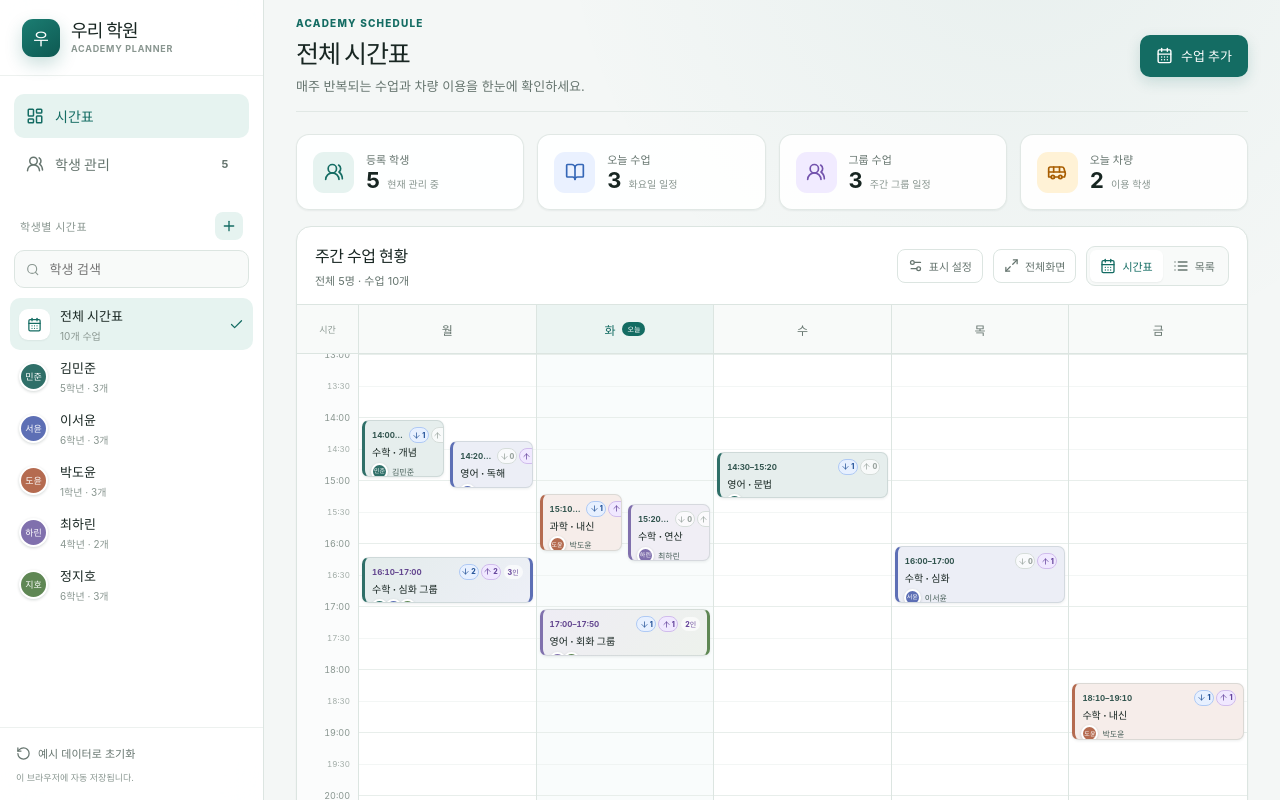
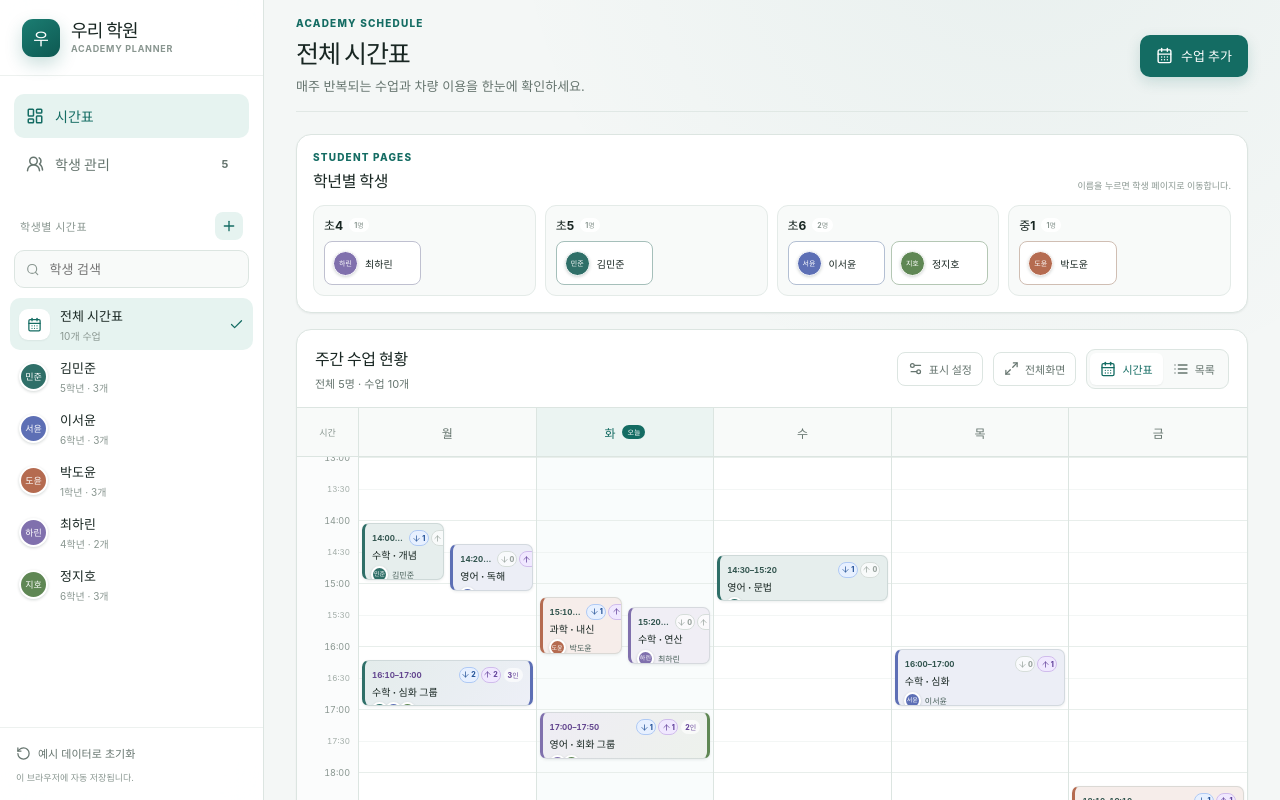
Before and after one commit to despite0506-rgb/ideal-tribble, a React (Vite) app: page / in a window 1280 px wide. Shown: the top 800 px of the page. Built offline with nearby package versions, Linux system fonts and the light colour scheme.

Commit message:
Group student shortcuts by grade

```diff
--- a/src/App.tsx
+++ b/src/App.tsx
@@ -32,6 +32,8 @@ import {
   WEEKDAYS,
   createId,
   formatDuration,
+  getStudentGradeGroup,
+  gradeGroupSortValue,
   getScheduleColumns,
   getTodayWeekday,
   layoutLessons,
@@ -384,6 +386,53 @@ function StatCard({ icon, label, value, hint, tone }: { icon: React.ReactNode; l
         <small>{hint}</small>
       </div>
     </article>
+  )
+}
+
+function StudentQuickLinks({ students, onOpenStudent }: { students: Student[]; onOpenStudent: (studentId: string) => void }) {
+  const groups = useMemo(() => {
+    const grouped = new Map<string, Student[]>()
+    students.forEach((student) => {
+      const label = getStudentGradeGroup(student)
+      grouped.set(label, [...(grouped.get(label) ?? []), student])
+    })
+    return [...grouped.entries()]
+      .map(([label, groupStudents]) => ({
+        label,
+        students: groupStudents.sort((a, b) => a.name.localeCompare(b.name, 'ko')),
+      }))
+      .sort((a, b) => gradeGroupSortValue(a.label) - gradeGroupSortValue(b.label) || a.label.localeCompare(b.label, 'ko'))
+  }, [students])
+
+  return (
+    <section className="student-quick-panel" aria-labelledby="student-quick-title">
+      <header>
+        <div><span className="eyebrow">STUDENT PAGES</span><h2 id="student-quick-title">학년별 학생</h2></div>
+        <span>이름을 누르면 학생 페이지로 이동합니다.</span>
+      </header>
+      <div className="grade-groups">
+        {groups.map((group) => (
+          <section className="grade-group" key={group.label}>
+            <h3>{group.label}<span>{group.students.length}명</span></h3>
+            <div>
+              {group.students.map((student) => (
+                <button
+                  type="button"
+                  className="student-quick-button"
+                  style={{ '--student-color': student.color } as CSSProperties}
+                  key={student.id}
+                  onClick={() => onOpenStudent(student.id)}
+                  aria-label={`${group.label} ${student.name} 학생 페이지 열기`}
+                >
+                  <Avatar student={student} size="sm" />
+                  <span>{student.name}</span>
+                </button>
+              ))}
+            </div>
+          </section>
+        ))}
+      </div>
+    </section>
   )
 }
 
@@ -1131,12 +1180,7 @@ export default function App() {
 
         {view === 'schedule' ? (
           <>
-            <section className="stats-grid" aria-label="오늘의 요약">
-              <StatCard icon={<UsersRound size={20} />} label="등록 학생" value={appState.students.length} hint="현재 관리 중" tone="mint" />
-              <StatCard icon={<BookOpen size={20} />} label="오늘 수업" value={todayLessons.length} hint={`${WEEKDAYS.find((day) => day.value === today)?.long} 일정`} tone="blue" />
-              <StatCard icon={<UsersRound size={20} />} label="그룹 수업" value={appState.lessons.filter((lesson) => lesson.kind === 'group').length} hint="주간 그룹 일정" tone="purple" />
-              <StatCard icon={<Bus size={20} />} label="오늘 차량" value={todayRideCount} hint="이용 학생" tone="amber" />
-            </section>
+            <StudentQuickLinks students={appState.students} onOpenStudent={showStudentDetail} />
 
             <section className={`schedule-panel${scheduleFullscreen ? ' is-fullscreen' : ''}`}>
               <header className="panel-toolbar">
@@ -1257,6 +1301,12 @@ export default function App() {
                 </>
               )}
             </section>
+            <section className="stats-grid stats-grid-bottom" aria-label="오늘의 요약">
+              <StatCard icon={<UsersRound size={20} />} label="등록 학생" value={appState.students.length} hint="현재 관리 중" tone="mint" />
+              <StatCard icon={<BookOpen size={20} />} label="오늘 수업" value={todayLessons.length} hint={`${WEEKDAYS.find((day) => day.value === today)?.long} 일정`} tone="blue" />
+              <StatCard icon={<UsersRound size={20} />} label="그룹 수업" value={appState.lessons.filter((lesson) => lesson.kind === 'group').length} hint="주간 그룹 일정" tone="purple" />
+              <StatCard icon={<Bus size={20} />} label="오늘 차량" value={todayRideCount} hint="이용 학생" tone="amber" />
+            </section>
           </>
         ) : view === 'students' ? (
           <section className="students-page">
--- a/src/domain.ts
+++ b/src/domain.ts
@@ -199,6 +199,28 @@ export function getTodayWeekday(date = new Date()): Weekday {
   return (day === 0 ? 7 : day) as Weekday
 }
 
+export function getStudentGradeGroup(student: Pick<Student, 'school' | 'grade'>): string {
+  const grade = student.grade.trim()
+  if (!grade) return '학년 미등록'
+  const compact = grade.replace(/\s+/g, '')
+  const explicit = /^(초|중|고)(?:등학교)?([1-6])(?:학년)?$/.exec(compact)
+  if (explicit) return `${explicit[1]}${explicit[2]}`
+  const number = /([1-6])\s*학년/.exec(grade)?.[1]
+  if (!number) return grade
+  const school = student.school.replace(/\s+/g, '')
+  if (school.includes('초')) return `초${number}`
+  if (school.includes('중')) return `중${number}`
+  if (school.includes('고')) return `고${number}`
+  return `${number}학년`
+}
+
+export function gradeGroupSortValue(label: string): number {
+  const match = /^(초|중|고)([1-6])$/.exec(label)
+  if (!match) return label === '학년 미등록' ? 999 : 900
+  const base = match[1] === '초' ? 0 : match[1] === '중' ? 100 : 200
+  return base + Number(match[2])
+}
+
 export function validateState(value: unknown): value is AppState {
   if (!value || typeof value !== 'object') return false
   const state = value as Partial<AppState>
--- a/src/styles.css
+++ b/src/styles.css
@@ -503,11 +503,119 @@ textarea:focus-visible {
   text-decoration: none;
 }
 
+.student-quick-panel {
+  margin: 22px 0 16px;
+  padding: 16px;
+  border: 1px solid var(--border);
+  border-radius: 15px;
+  background: #fff;
+  box-shadow: var(--shadow-sm);
+}
+
+.student-quick-panel > header {
+  display: flex;
+  align-items: flex-end;
+  justify-content: space-between;
+  gap: 14px;
+  margin-bottom: 13px;
+}
+
+.student-quick-panel h2 {
+  margin: 0;
+  font-size: 16px;
+  letter-spacing: -0.025em;
+}
+
+.student-quick-panel > header > span {
+  color: var(--text-light);
+  font-size: 9px;
+}
+
+.grade-groups {
+  display: grid;
+  grid-template-columns: repeat(auto-fit, minmax(175px, 1fr));
+  gap: 9px;
+}
+
+.grade-group {
+  min-width: 0;
+  padding: 10px;
+  border: 1px solid #e4ebe8;
+  border-radius: 11px;
+  background: var(--surface-subtle);
+}
+
+.grade-group h3 {
+  display: flex;
+  align-items: center;
+  gap: 6px;
+  margin: 0 0 8px;
+  color: var(--text);
+  font-size: 12px;
+}
+
+.grade-group h3 span {
+  padding: 2px 5px;
+  border-radius: 999px;
+  color: var(--text-light);
+  background: #fff;
+  font-size: 7px;
+  font-weight: 700;
+}
+
+.grade-group > div {
+  display: grid;
+  grid-template-columns: repeat(auto-fill, minmax(86px, 1fr));
+  gap: 6px;
+}
+
+.student-quick-button {
+  display: flex;
+  min-width: 0;
+  min-height: 44px;
+  align-items: center;
+  gap: 7px;
+  padding: 6px 8px;
+  border: 1px solid color-mix(in srgb, var(--student-color) 32%, var(--border));
+  border-radius: 8px;
+  color: var(--text);
+  background: #fff;
+  cursor: pointer;
+  font-size: 10px;
+  font-weight: 720;
+  text-align: left;
+  transition: border-color 140ms ease, box-shadow 140ms ease, transform 140ms ease;
+}
+
+.student-quick-button:hover {
+  border-color: var(--student-color);
+  box-shadow: 0 4px 12px color-mix(in srgb, var(--student-color) 16%, transparent);
+  transform: translateY(-1px);
+}
+
+.student-quick-button .avatar {
+  width: 25px;
+  height: 25px;
+  border-width: 1px;
+  font-size: 7px;
+}
+
+.student-quick-button > span:last-child {
+  overflow: hidden;
+  text-overflow: ellipsis;
+  white-space: nowrap;
+}
+
 .stats-grid {
   display: grid;
   grid-template-columns: repeat(4, minmax(0, 1fr));
   gap: 13px;
   margin: 22px 0 16px;
+}
+
+.stats-grid-bottom {
+  margin-top: 16px;
+  margin-bottom: 0;
 }
 
 .stat-card {
@@ -2310,6 +2418,13 @@ textarea:focus-visible {
   .top-add { min-width: 42px; width: 42px; padding: 0; }
   .top-add:not(:focus) { font-size: 0; gap: 0; }
   .stats-grid { gap: 8px; margin: 14px 0 11px; }
+  .stats-grid-bottom { margin-top: 11px; margin-bottom: 0; }
+  .student-quick-panel { margin: 14px 0 11px; padding: 12px; border-radius: 12px; }
+  .student-quick-panel > header { margin-bottom: 10px; }
+  .student-quick-panel > header > span { display: none; }
+  .grade-groups { grid-template-columns: repeat(2, minmax(0, 1fr)); gap: 7px; }
+  .grade-group { padding: 8px; }
+  .grade-group > div { grid-template-columns: 1fr; }
   .stat-card { gap: 8px; padding: 11px; border-radius: 11px; }
   .stat-icon { width: 34px; height: 34px; }
   .stat-card strong { font-size: 18px; }
```
Also changed, not shown: 6 other files (tests, documents, lock files or other folders).
